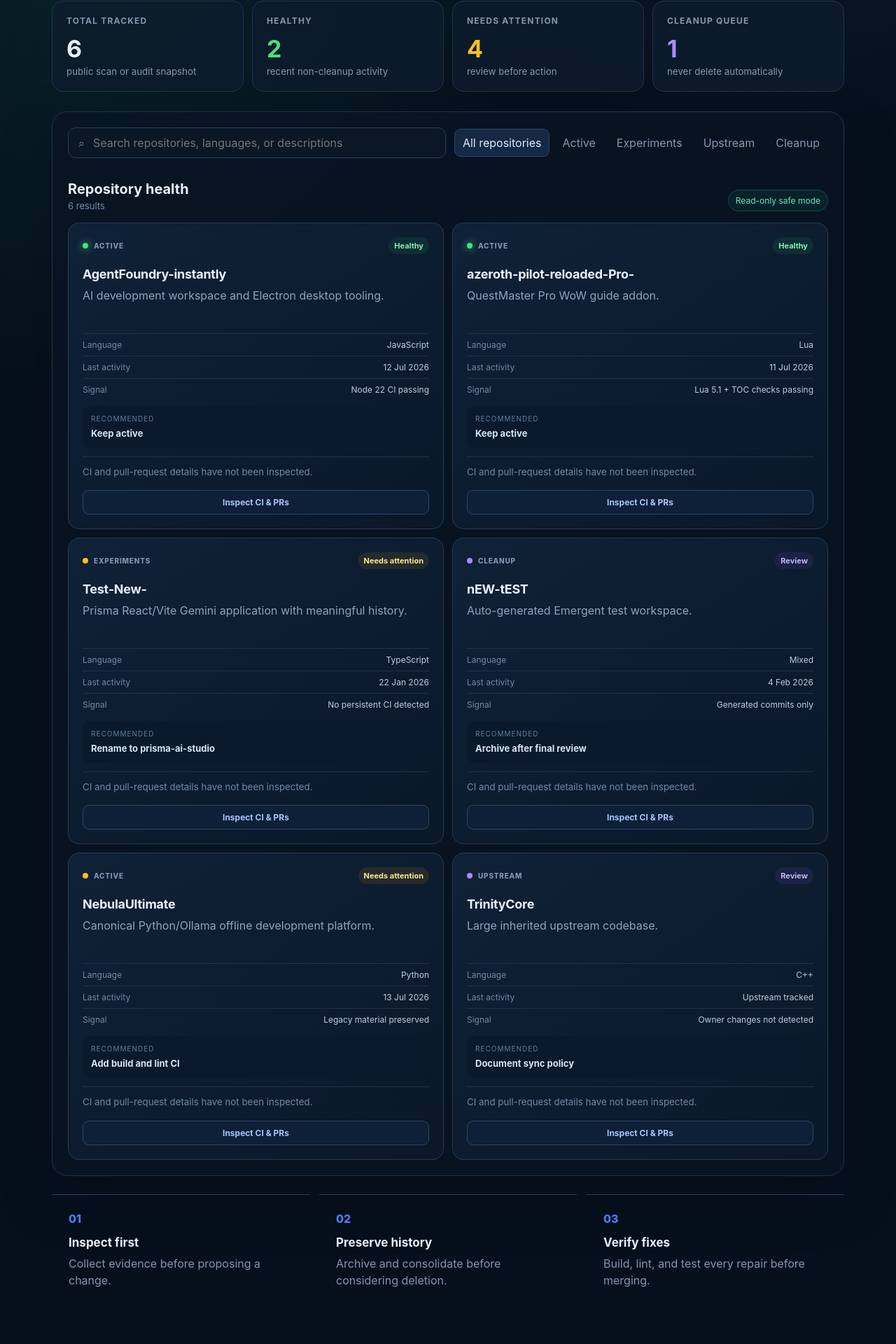
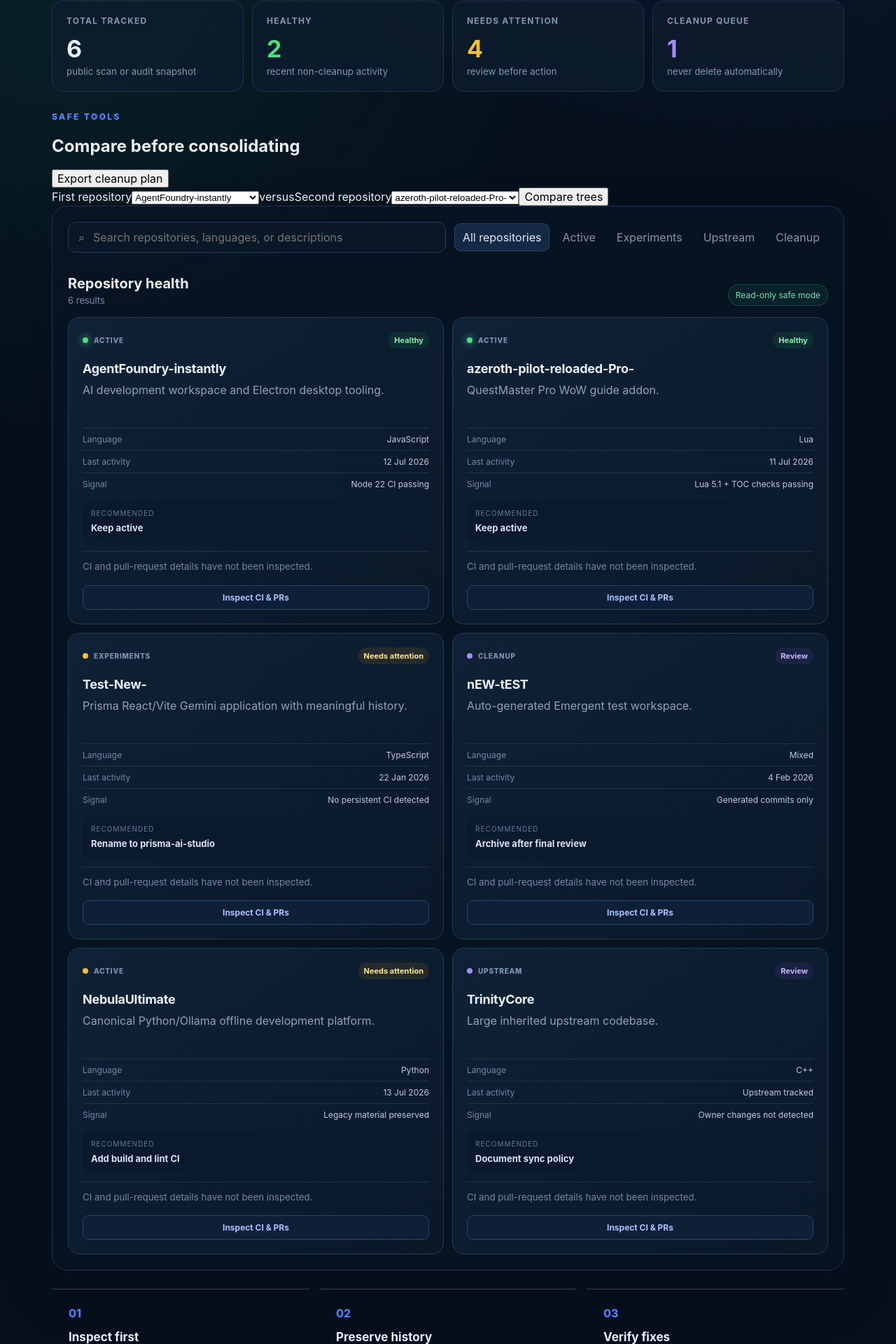
Before and after one commit to SpidermanTotro/repo-manager-ultimate, a React (Vite) app: page / in a window 1280 px wide. Shown: the part 634-2554 px from the top of the page at 70% size. Built offline with nearby package versions, Linux system fonts and the light colour scheme.

Commit message:
Add compare and export workspace

```diff
--- a/src/App.tsx
+++ b/src/App.tsx
@@ -1,5 +1,6 @@
 import { useMemo, useState } from "react";
 import { repositories as seededRepositories } from "./data";
+import { CompareAndExport } from "./CompareAndExport";
 import { inspectRepository, scanPublicRepositories } from "./github";
 import type { Health, RepoInspection, RepoKind, Repository } from "./types";
 
@@ -128,6 +129,8 @@ function App() {
           <article><span>Cleanup queue</span><strong className="violet">{cleanup}</strong><small>never delete automatically</small></article>
         </section>
 
+        <CompareAndExport owner={OWNER} repositories={repositories} />
+
         <section className="workspace">
           <div className="controls">
             <label className="search">
@@ -215,7 +218,7 @@ function App() {
         </section>
       </main>
 
-      <footer>RepoForge 0.3 · CI and PR inspection · No destructive actions</footer>
+      <footer>RepoForge 0.4 · Compare and export · No destructive actions</footer>
     </div>
   );
 }
```
